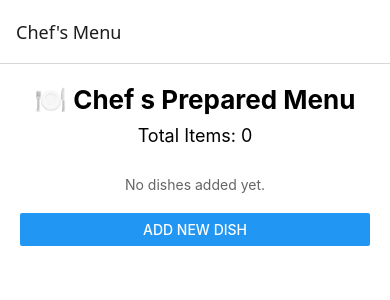
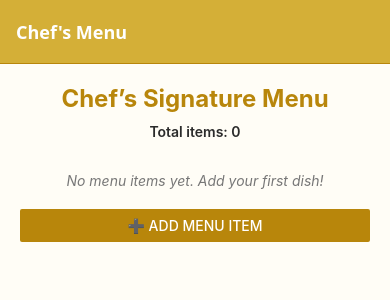
Before and after one commit to ST10494032/MAST_Poe_Par_2_ST_10494032, a React Native app: screen / in a window 390 px wide. Shown: the top 300 px of the page. Built offline with nearby package versions, Linux system fonts and the light colour scheme.

Commit message:
Changed Them and color Scheme

```diff
--- a/App.tsx
+++ b/App.tsx
@@ -1,27 +1,47 @@
 import React, { useState } from "react";
-import { NavigationContainer } from "@react-navigation/native";
+import { NavigationContainer, DefaultTheme } from "@react-navigation/native";
 import { createNativeStackNavigator } from "@react-navigation/native-stack";
 import HomeScreen from "./screens/HomeScreen";
 import AddItemScreen from "./screens/AddItemScreen";
 import { MenuItem } from "./types/MenuItem";
 
 export type RootStackParamList = {
-  Home: { menu: MenuItem[] } | undefined;
-  AddItem: { addMenuItem: (item: MenuItem) => void };
+  Home: undefined;
+  AddItem: undefined;
 };
 
 const Stack = createNativeStackNavigator<RootStackParamList>();
+
+// 🌟 Custom Gold Theme for Navigation
+const GoldTheme = {
+  ...DefaultTheme,
+  colors: {
+    ...DefaultTheme.colors,
+    background: "#FFFDF6",
+    primary: "#D4AF37",
+    card: "#D4AF37",
+    text: "#2B2B2B",
+    border: "#B8860B",
+    notification: "#D4AF37",
+  },
+};
 
 export default function App() {
   const [menu, setMenu] = useState<MenuItem[]>([]);
 
   const addMenuItem = (item: MenuItem) => {
-    setMenu([...menu, item]);
+    setMenu((prev) => [...prev, item]);
   };
 
   return (
-    <NavigationContainer>
-      <Stack.Navigator>
+    <NavigationContainer theme={GoldTheme}>
+      <Stack.Navigator
+        screenOptions={{
+          headerStyle: { backgroundColor: "#D4AF37" },
+          headerTintColor: "#fff",
+          headerTitleStyle: { fontWeight: "bold" },
+        }}
+      >
         <Stack.Screen name="Home" options={{ title: "Chef's Menu" }}>
           {(props) => <HomeScreen {...props} menu={menu} />}
         </Stack.Screen>
--- a/screens/AddItemScreen.tsx
+++ b/screens/AddItemScreen.tsx
@@ -2,74 +2,71 @@ import React, { useState } from "react";
 import {
   View,
   Text,
-  StyleSheet,
   TextInput,
   Button,
+  StyleSheet,
   Alert,
+  ScrollView,
 } from "react-native";
 import { Picker } from "@react-native-picker/picker";
-import { MenuItem } from "../types/MenuItem";
 import { NativeStackScreenProps } from "@react-navigation/native-stack";
 import { RootStackParamList } from "../App";
+import { MenuItem, Course } from "../types/MenuItem";
 
 type Props = NativeStackScreenProps<RootStackParamList, "AddItem"> & {
   addMenuItem: (item: MenuItem) => void;
 };
 
-const COURSES = ["Starters", "Main", "Desserts", "Drinks"];
+const COURSES: Course[] = ["Starters", "Mains", "Desserts", "Drinks"];
 
 export default function AddItemScreen({ navigation, addMenuItem }: Props) {
-  const [name, setName] = useState("");
+  const [dishName, setDishName] = useState("");
   const [description, setDescription] = useState("");
-  const [course, setCourse] = useState(COURSES[0]);
+  const [course, setCourse] = useState<Course>("Starters");
   const [price, setPrice] = useState("");
 
-  const handleAdd = () => {
-    if (!name || !description || !price) {
-      Alert.alert("Error", "Please fill in all fields");
+  const handleSubmit = () => {
+    if (!dishName || !description || !price) {
+      Alert.alert("Error", "Please fill in all fields.");
       return;
     }
 
     const newItem: MenuItem = {
-      id: Date.now().toString(),
-      name,
+      dishName,
       description,
       course,
-      price,
+      price: parseFloat(price),
     };
 
     addMenuItem(newItem);
-    Alert.alert("Success", "Dish added successfully!");
     navigation.goBack();
   };
 
   return (
-    <View style={styles.container}>
-      <Text style={styles.header}>Add a New Dish</Text>
+    <ScrollView style={styles.container}>
+      <Text style={styles.header}>Add New Dish</Text>
 
       <Text style={styles.label}>Dish Name</Text>
       <TextInput
         style={styles.input}
-        placeholder="Enter dish name"
-        value={name}
-        onChangeText={setName}
+        value={dishName}
+        onChangeText={setDishName}
+        placeholder="e.g. Lemon Butter Salmon"
+        placeholderTextColor="#B0A17B"
       />
 
       <Text style={styles.label}>Description</Text>
       <TextInput
-        style={[styles.input, styles.textArea]}
-        placeholder="Enter description"
+        style={styles.input}
         value={description}
         onChangeText={setDescription}
-        multiline
+        placeholder="Short description of the dish"
+        placeholderTextColor="#B0A17B"
       />
 
-      <Text style={styles.label}>Select Course</Text>
-      <View style={styles.pickerContainer}>
-        <Picker
-          selectedValue={course}
-          onValueChange={(value) => setCourse(value)}
-        >
+      <Text style={styles.label}>Course</Text>
+      <View style={styles.pickerWrap}>
+        <Picker selectedValue={course} onValueChange={(v) => setCourse(v)}>
           {COURSES.map((c) => (
             <Picker.Item key={c} label={c} value={c} />
           ))}
@@ -79,33 +76,50 @@ export default function AddItemScreen({ navigation, addMenuItem }: Props) {
       <Text style={styles.label}>Price (R)</Text>
       <TextInput
         style={styles.input}
-        placeholder="Enter price"
-        keyboardType="numeric"
         value={price}
         onChangeText={setPrice}
+        keyboardType="numeric"
+        placeholder="e.g. 120"
+        placeholderTextColor="#B0A17B"
       />
 
-      <Button title="Add Dish" onPress={handleAdd} />
-    </View>
+      <View style={styles.buttonWrap}>
+        <Button title="Save Dish" color="#B8860B" onPress={handleSubmit} />
+      </View>
+    </ScrollView>
   );
 }
 
 const styles = StyleSheet.create({
-  container: { flex: 1, padding: 20, backgroundColor: "#fff" },
-  header: { fontSize: 24, fontWeight: "bold", marginBottom: 20 },
-  label: { fontSize: 16, marginTop: 10 },
+  container: { flex: 1, backgroundColor: "#FFFDF6", padding: 20 },
+  header: {
+    fontSize: 24,
+    fontWeight: "bold",
+    color: "#B8860B",
+    marginBottom: 15,
+    textAlign: "center",
+  },
+  label: { fontWeight: "bold", color: "#2B2B2B", marginTop: 10 },
   input: {
     borderWidth: 1,
-    borderColor: "#ccc",
+    borderColor: "#D4AF37",
+    borderRadius: 10,
     padding: 10,
-    borderRadius: 8,
-    marginBottom: 10,
+    marginTop: 6,
+    backgroundColor: "#FFFFFF",
+    color: "#2B2B2B",
   },
-  textArea: { height: 80 },
-  pickerContainer: {
+  pickerWrap: {
     borderWidth: 1,
-    borderColor: "#ccc",
-    borderRadius: 8,
-    marginBottom: 10,
+    borderColor: "#D4AF37",
+    borderRadius: 10,
+    marginTop: 6,
+    backgroundColor: "#FFFFFF",
+  },
+  buttonWrap: {
+    marginTop: 20,
+    backgroundColor: "#D4AF37",
+    borderRadius: 10,
+    overflow: "hidden",
   },
 });
--- a/screens/HomeScreen.tsx
+++ b/screens/HomeScreen.tsx
@@ -1,8 +1,8 @@
 import React from "react";
-import { View, Text, StyleSheet, FlatList, Button } from "react-native";
-import { MenuItem } from "../types/MenuItem";
+import { View, Text, Button, FlatList, StyleSheet } from "react-native";
 import { NativeStackScreenProps } from "@react-navigation/native-stack";
 import { RootStackParamList } from "../App";
+import { MenuItem } from "../types/MenuItem";
 
 type Props = NativeStackScreenProps<RootStackParamList, "Home"> & {
   menu: MenuItem[];
@@ -11,37 +11,32 @@ type Props = NativeStackScreenProps<RootStackParamList, "Home"> & {
 export default function HomeScreen({ navigation, menu }: Props) {
   return (
     <View style={styles.container}>
-      <Text style={styles.header}>🍽️ Chef s Prepared Menu</Text>
-      <Text style={styles.subHeader}>Total Items: {menu.length}</Text>
+      <Text style={styles.title}>Chef’s Signature Menu</Text>
+
+      <Text style={styles.count}>Total items: {menu.length}</Text>
 
       {menu.length === 0 ? (
-        <Text style={styles.emptyText}>No dishes added yet.</Text>
+        <Text style={styles.empty}>No menu items yet. Add your first dish!</Text>
       ) : (
         <FlatList
           data={menu}
-          keyExtractor={(item) => item.id}
+          keyExtractor={(_, i) => i.toString()}
           renderItem={({ item }) => (
             <View style={styles.card}>
-              <Text style={styles.dishName}>{item.name}</Text>
-              <Text style={styles.detail}>Course: {item.course}</Text>
-              <Text style={styles.detail}>Price: R{item.price}</Text>
-              <Text style={styles.description}>{item.description}</Text>
+              <Text style={styles.dish}>{item.dishName}</Text>
+              <Text style={styles.desc}>{item.description}</Text>
+              <Text style={styles.course}>Course: {item.course}</Text>
+              <Text style={styles.price}>R{item.price.toFixed(2)}</Text>
             </View>
           )}
         />
       )}
 
-      <View style={styles.addButton}>
+      <View style={styles.buttonWrap}>
         <Button
-          title="Add New Dish"
-          onPress={() =>
-            navigation.navigate("AddItem", {
-              addMenuItem: (item: MenuItem) => {
-                // placeholder: replace with real add logic or forward to parent
-                console.log("AddItem called with:", item);
-              },
-            })
-          }
+          title="➕ Add Menu Item"
+          color="#B8860B"
+          onPress={() => navigation.navigate("AddItem")}
         />
       </View>
     </View>
@@ -49,18 +44,42 @@ export default function HomeScreen({ navigation, menu }: Props) {
 }
 
 const styles = StyleSheet.create({
-  container: { flex: 1, padding: 20, backgroundColor: "#fff" },
-  header: { fontSize: 26, fontWeight: "bold", textAlign: "center" },
-  subHeader: { fontSize: 18, marginVertical: 10, textAlign: "center" },
-  emptyText: { textAlign: "center", color: "#666", marginTop: 20 },
-  card: {
-    backgroundColor: "#f4f4f4",
-    padding: 15,
-    borderRadius: 8,
+  container: { flex: 1, padding: 20, backgroundColor: "#FFFDF6" },
+  title: {
+    fontSize: 24,
+    fontWeight: "bold",
+    color: "#B8860B",
+    textAlign: "center",
     marginBottom: 10,
   },
-  dishName: { fontSize: 20, fontWeight: "600" },
-  detail: { fontSize: 16, color: "#444" },
-  description: { marginTop: 5, fontSize: 14, color: "#555" },
-  addButton: { marginTop: 20 },
+  count: {
+    color: "#2B2B2B",
+    fontWeight: "600",
+    marginBottom: 12,
+    textAlign: "center",
+  },
+  empty: {
+    color: "#777",
+    fontStyle: "italic",
+    textAlign: "center",
+    marginTop: 20,
+  },
+  card: {
+    borderWidth: 1,
+    borderColor: "#D4AF37",
+    borderRadius: 12,
+    padding: 12,
+    marginBottom: 10,
+    backgroundColor: "#FFFFFF",
+    shadowColor: "#D4AF37",
+    shadowOpacity: 0.2,
+    shadowOffset: { width: 0, height: 3 },
+    shadowRadius: 4,
+    elevation: 3,
+  },
+  dish: { fontSize: 18, fontWeight: "bold", color: "#2B2B2B" },
+  desc: { color: "#4A4A4A", marginTop: 2 },
+  course: { color: "#B8860B", marginTop: 4 },
+  price: { marginTop: 6, fontWeight: "bold", color: "#2B2B2B" },
+  buttonWrap: { marginTop: 20 },
 });
```
Also changed, not shown: types/MenuItem.ts (+7 -6 lines).
